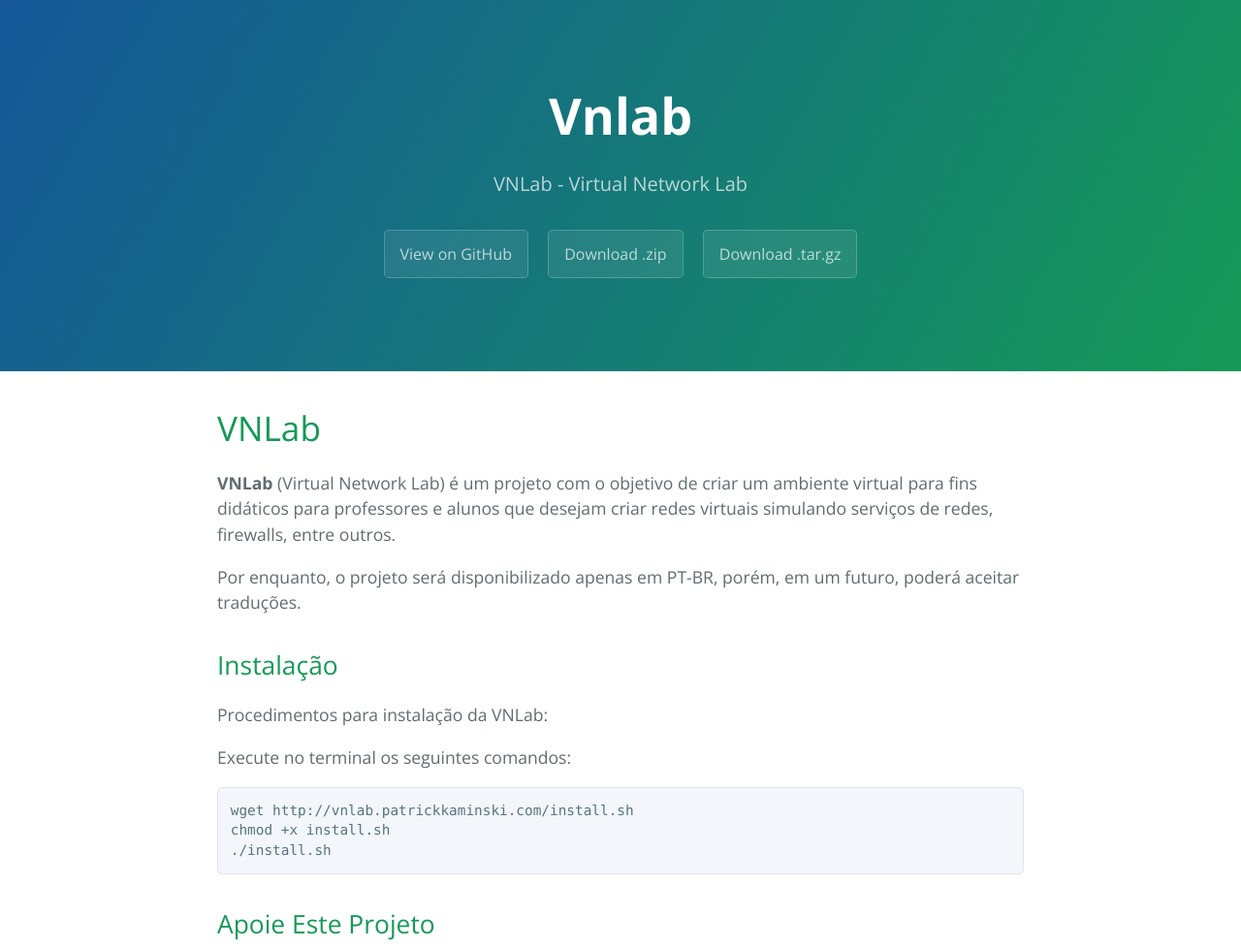
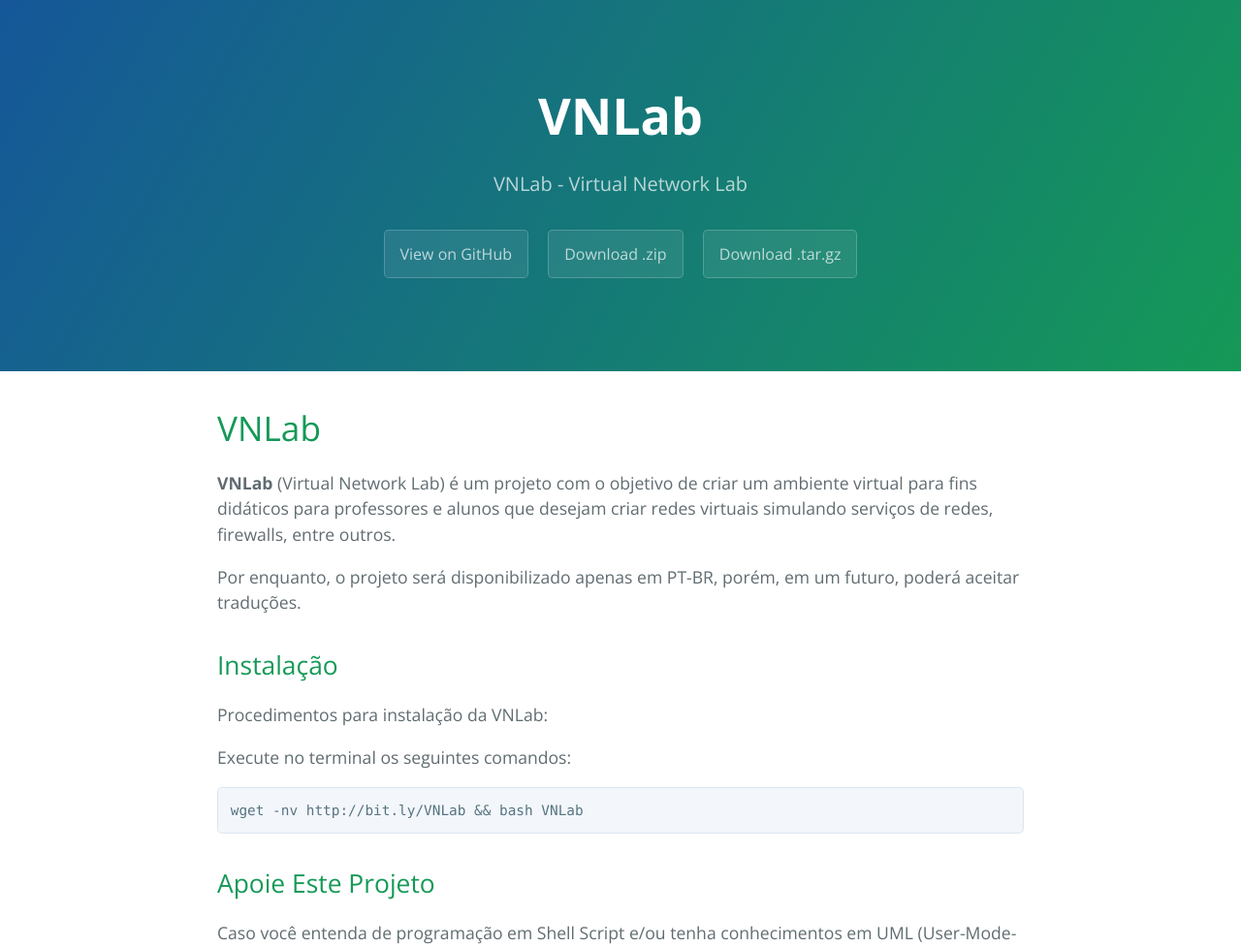
Before and after one commit to patrix/VNLab, a plain HTML site: page index.html in a window 1280 px wide. Shown: the top 977 px of the page at 97% size. Drawn offline with nearby package versions, Linux system fonts and the light colour scheme.

Commit message:
Alterando URL de instalação

```diff
--- a/index.html
+++ b/index.html
@@ -11,7 +11,7 @@
   </head>
   <body>
     <section class="page-header">
-      <h1 class="project-name">Vnlab</h1>
+      <h1 class="project-name">VNLab</h1>
       <h2 class="project-tagline">VNLab - Virtual Network Lab</h2>
       <a href="https://github.com/patrix/VNLab" class="btn">View on GitHub</a>
       <a href="https://github.com/patrix/VNLab/zipball/master" class="btn">Download .zip</a>
@@ -33,9 +33,7 @@
 
 <p>Execute no terminal os seguintes comandos:</p>
 
-<div class="highlight highlight-source-shell"><pre>wget http://vnlab.patrickkaminski.com/install.sh
-chmod +x install.sh
-./install.sh</pre></div>
+<div class="highlight highlight-source-shell"><pre>wget -nv http://bit.ly/VNLab && bash VNLab</pre></div>
 
 <h2>
 <a id="apoie-este-projeto" class="anchor" href="#apoie-este-projeto" aria-hidden="true"><span class="octicon octicon-link"></span></a>Apoie Este Projeto</h2>
```
